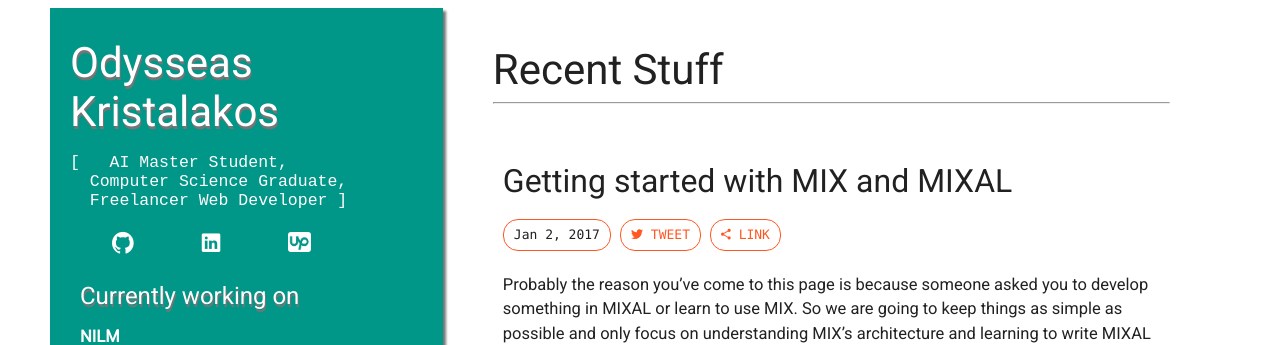
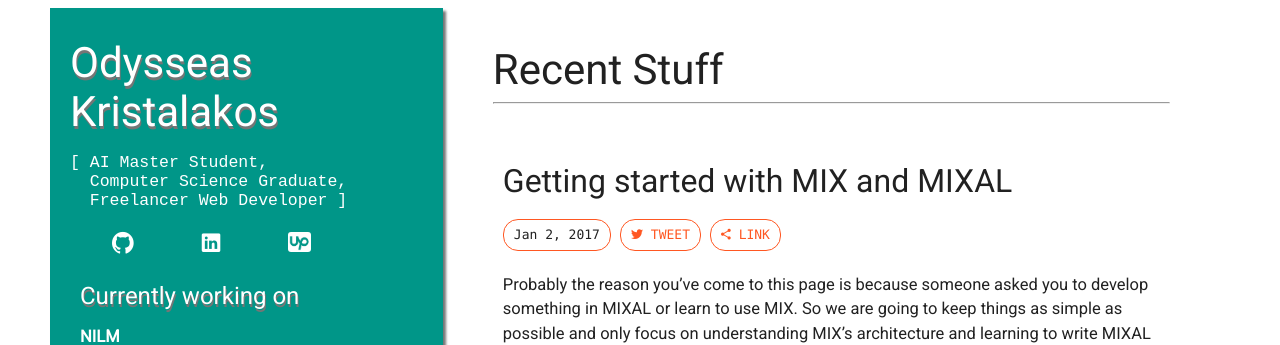
Before and after one commit to OdysseasKr/odysseaskr.github.io, a Jekyll site: the page built from index.html, in a window 1280 px wide. Shown: the top 345 px of the page. Built offline with Jekyll 4.4.1, drawn with Linux system fonts in a browser that asks for light colours; some web fonts are replaced.

Commit message:
Experiment with styling

```diff
--- a/_layouts/default.html
+++ b/_layouts/default.html
@@ -14,6 +14,8 @@
 					{% for desc in site.description %}
 						{% if forloop.last == true%}
 							&nbsp;&nbsp;{{ desc }} ]
+						{% elsif forloop.first == true%}
+							{{ desc }},<br>
 						{% else %}
 							&nbsp;&nbsp;{{ desc }},<br>
 						{% endif %}
```
